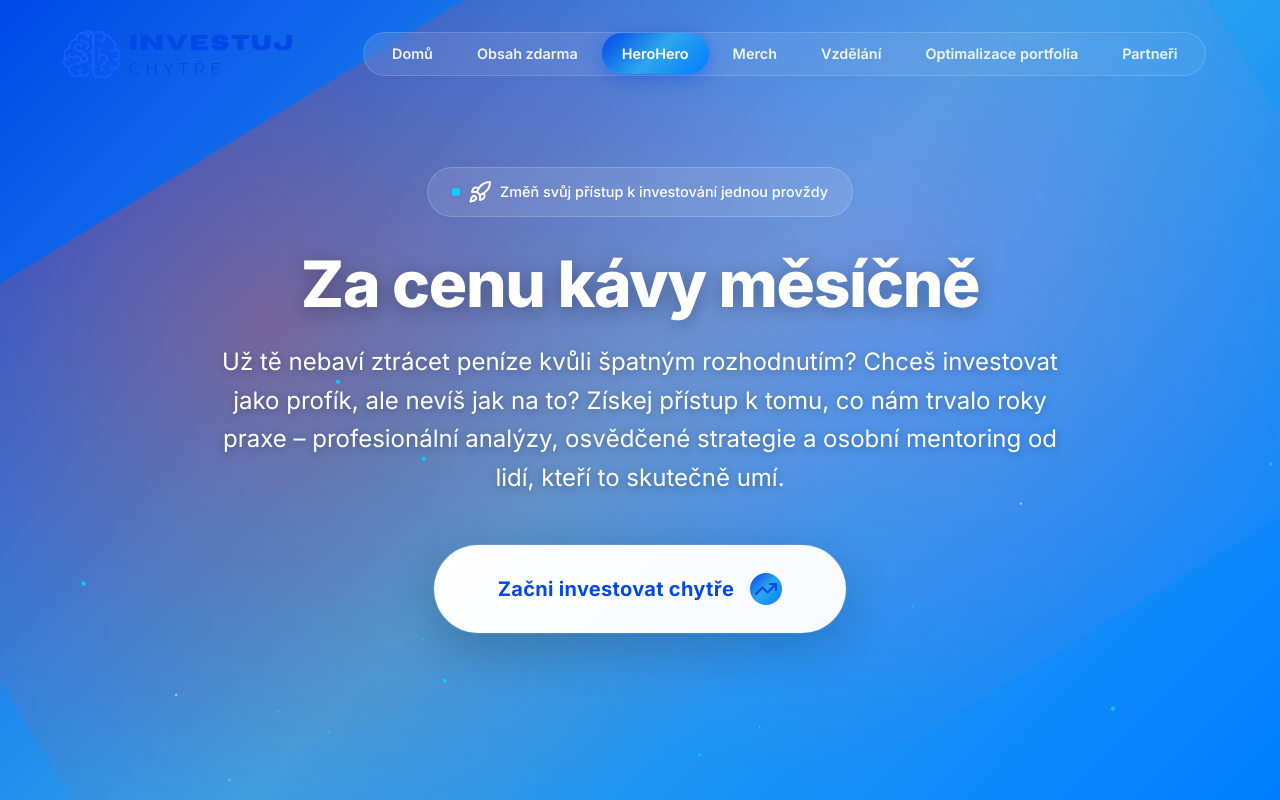
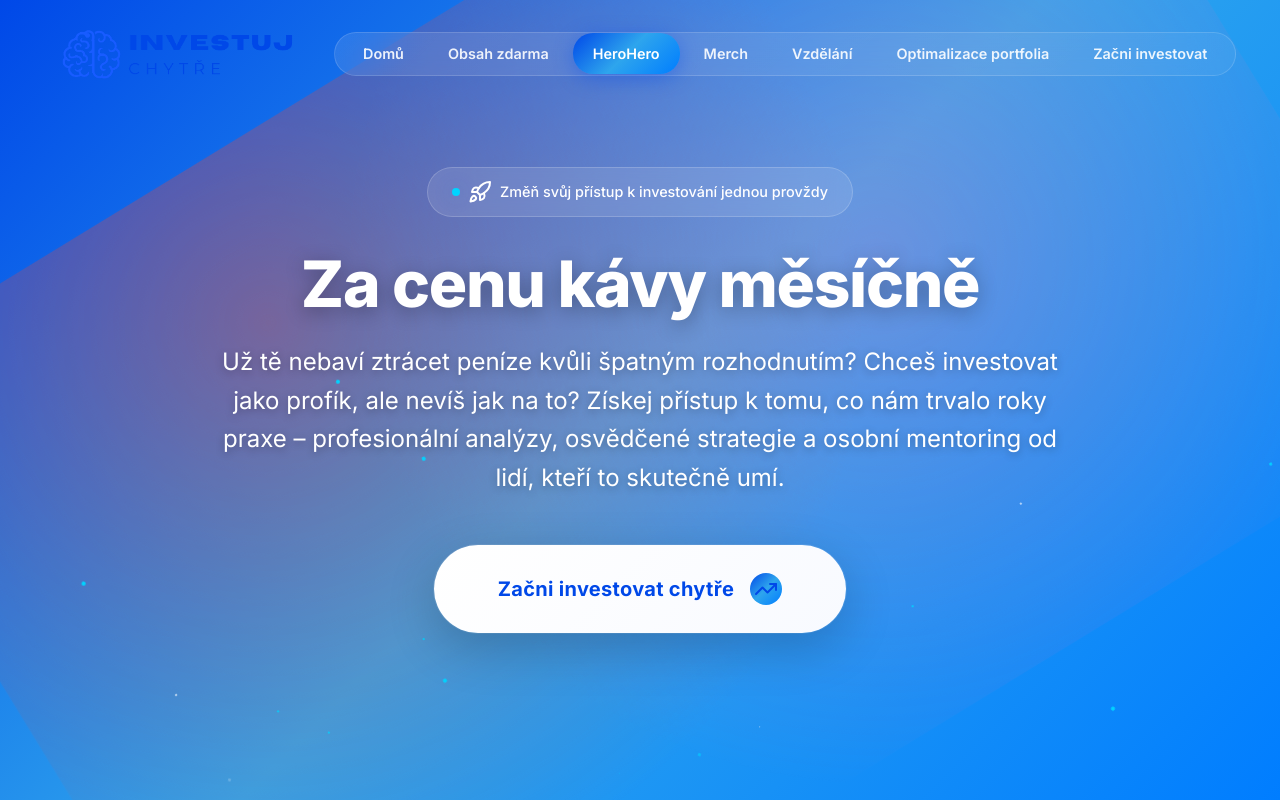
Before and after one commit to st3pan007/1, a plain HTML site: page herohero.html in a window 1280 px wide. Shown: the top 800 px of the page. Drawn offline with nearby package versions, Linux system fonts and the light colour scheme.

Commit message:
Update herohero.html

```diff
--- a/herohero.html
+++ b/herohero.html
@@ -1022,7 +1022,7 @@
                 <li><a href="merch.html">Merch</a></li>
                 <li><a href="kurzy-knihy.html">Vzdělání</a></li>
                 <li><a href="uprava-portfolia.html">Optimalizace portfolia</a></li>
-                <li><a href="partners.html">Partneři</a></li>
+                <li><a href="partners.html">Začni investovat</a></li>
             </ul>
 
             <div class="nav-actions">
```
